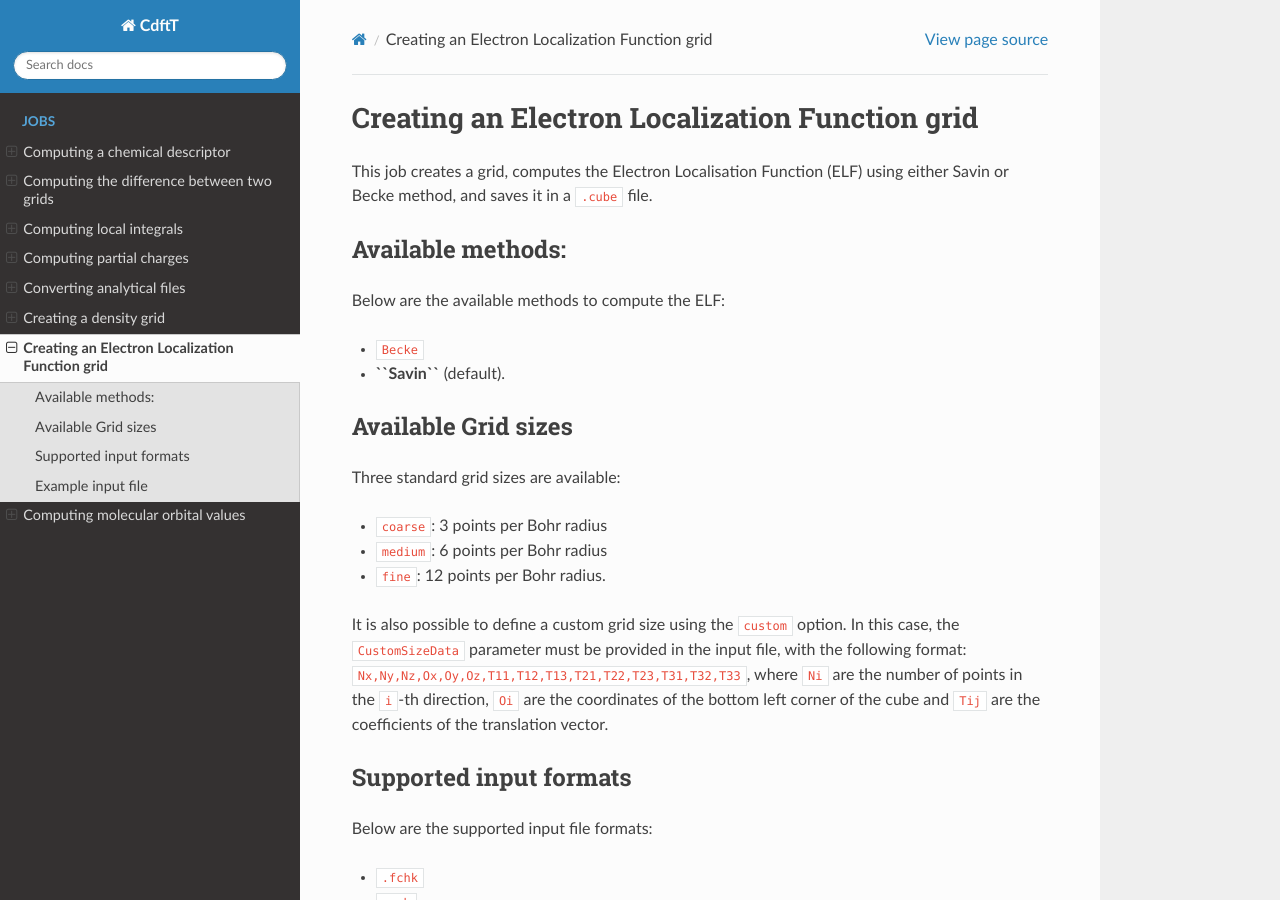
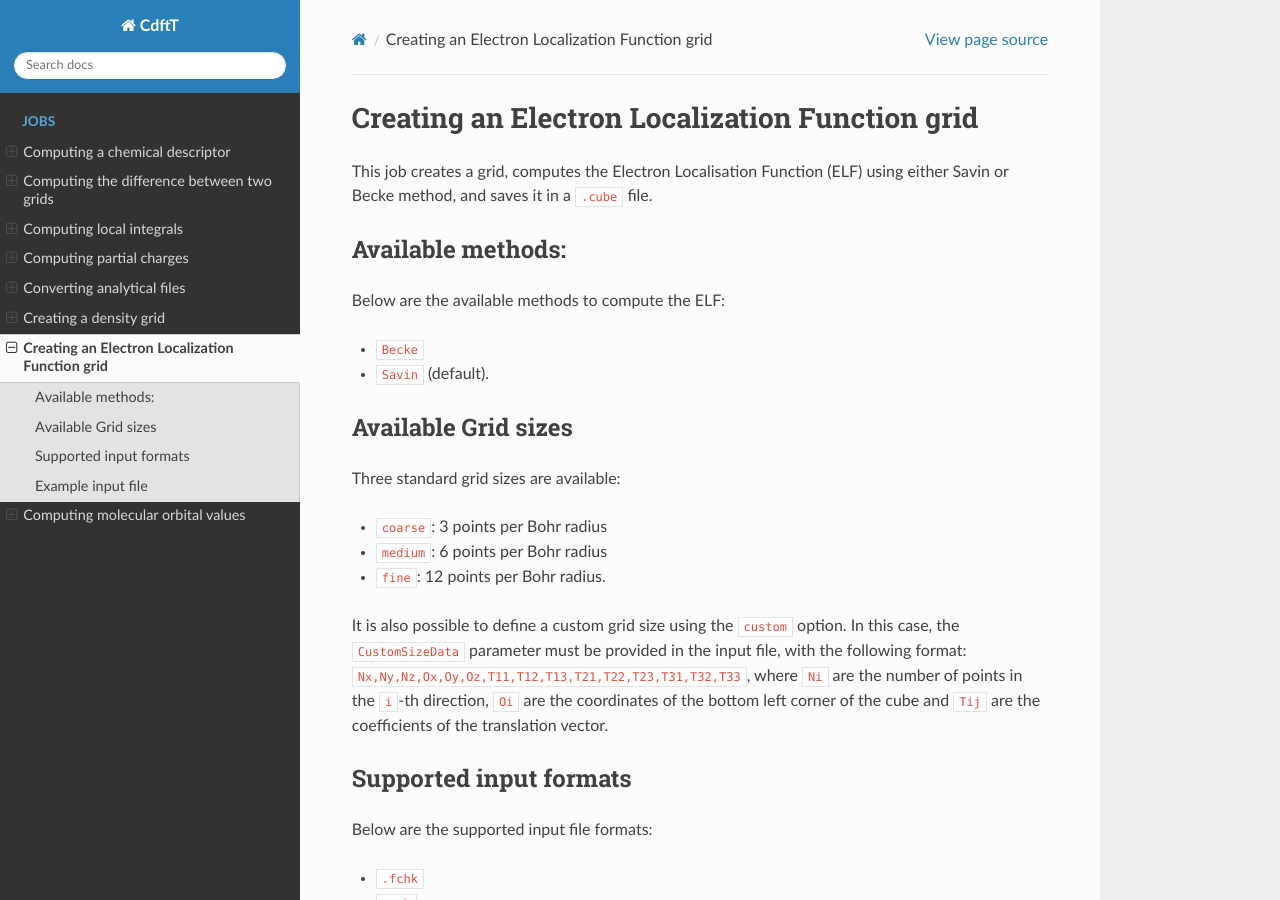
Before and after one commit to allouchear/CdftT, a Sphinx documentation site: the page built from docs/source/jobs/makeELFCube.rst, in a window 1280 px wide and 900 px high. Built offline with Sphinx 7.4.7 and the Read the Docs theme 3.1.0, drawn with Linux system fonts in a browser that asks for light colours.

Commit message:
update docs

```diff
--- a/docs/source/jobs/makeELFCube.rst
+++ b/docs/source/jobs/makeELFCube.rst
@@ -10,7 +10,7 @@ Available methods:
 Below are the available methods to compute the ELF:
 
 - ``Becke``
-- **``Savin``** (default).
+- ``Savin`` (default).
 
 
 Available Grid sizes
```
